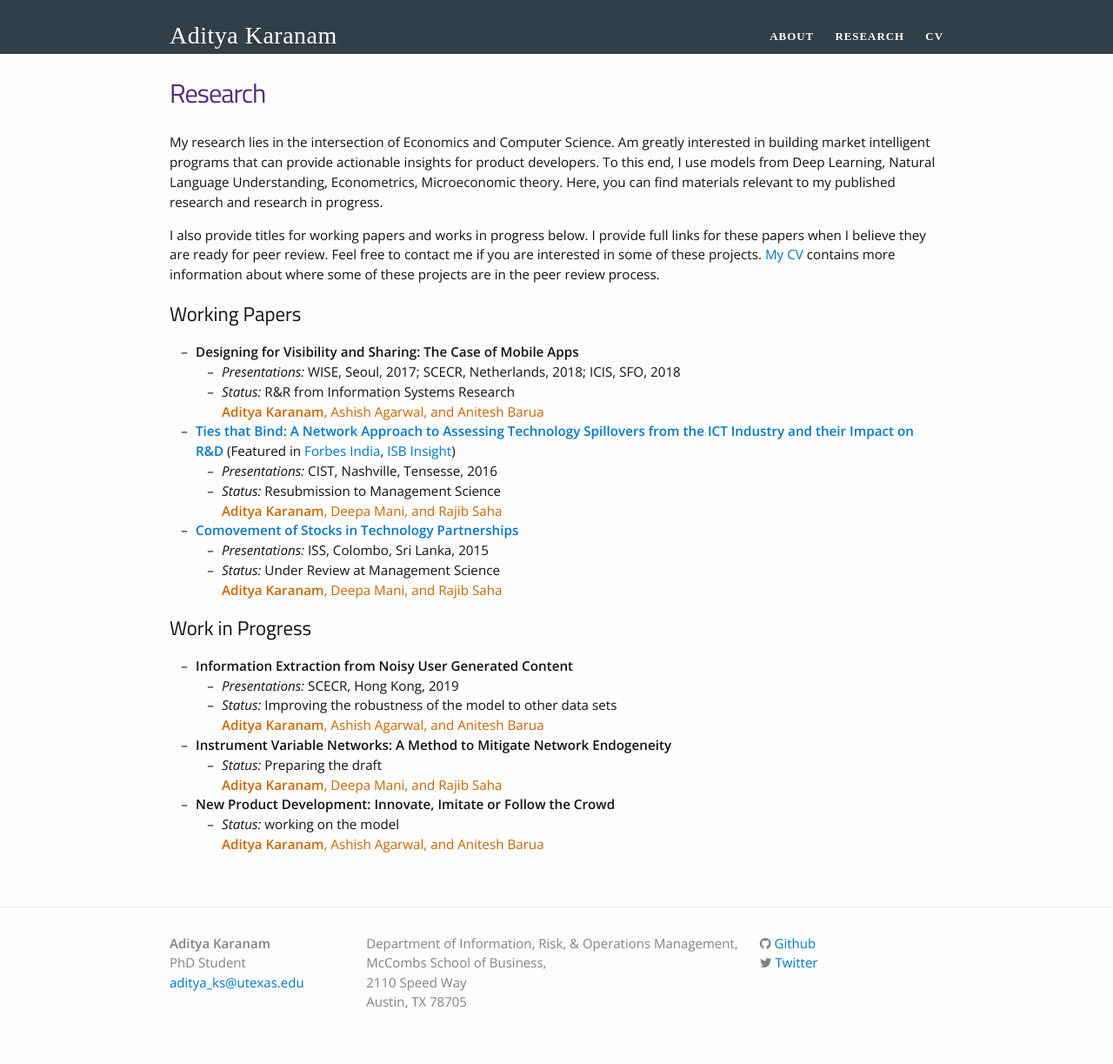
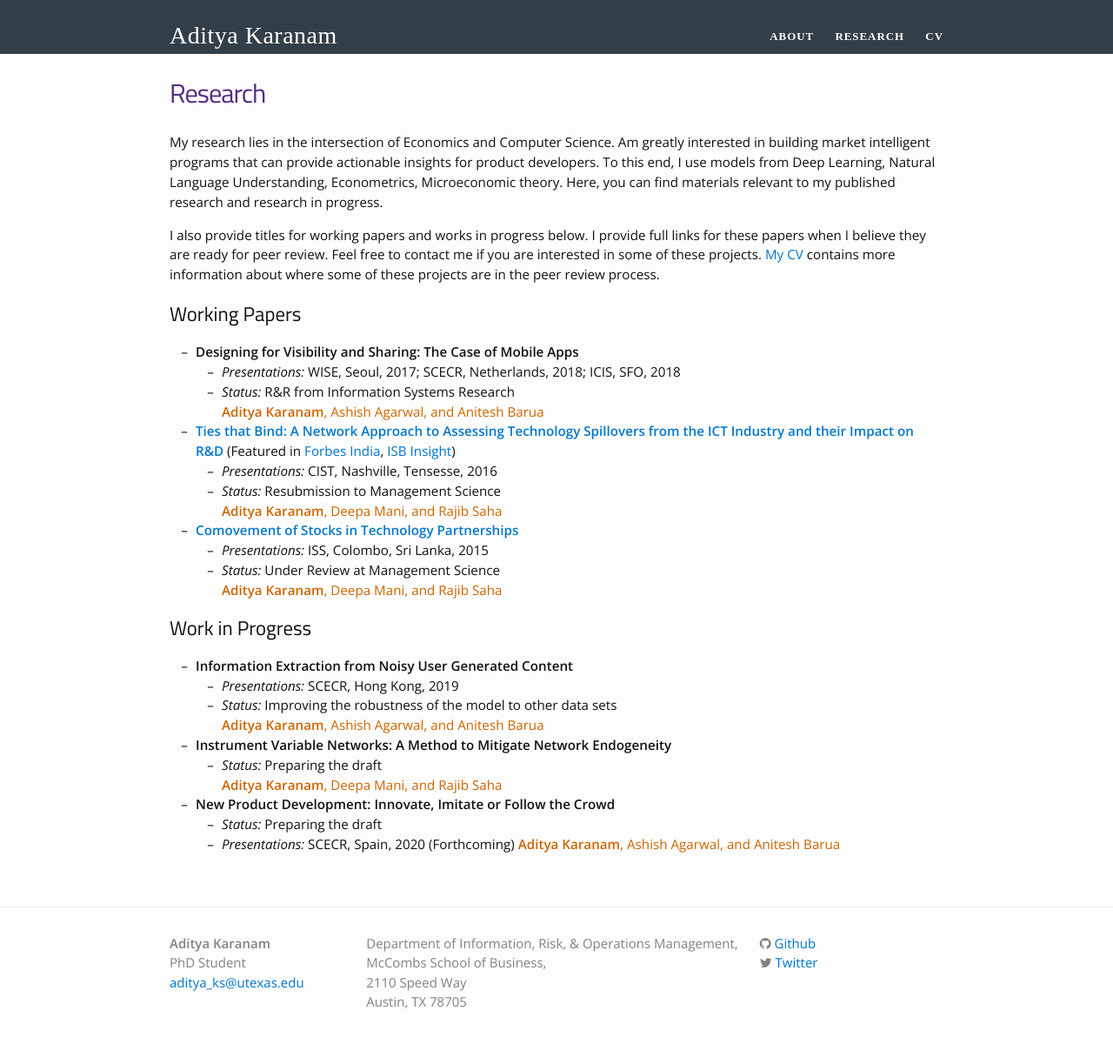
Before and after one commit to askaranam/askaranam.github.io, a Jekyll site: the page built from research.md, in a window 1280 px wide. Shown: the whole page at 87% size. Built offline with Jekyll 4.4.1, drawn with Linux system fonts in a browser that asks for light colours; nearby versions of some CDN libraries; some web fonts are replaced.

Commit message:
Update research.md

```diff
--- a/research.md
+++ b/research.md
@@ -45,7 +45,8 @@ I also provide titles for working papers and works in progress below. I provide
     <span style="color: rgb(204,102,0)"><b>Aditya Karanam</b>, Deepa Mani, and Rajib Saha</span>
 
 * **New Product Development: Innovate, Imitate or Follow the Crowd**
-    * *Status:* working on the model <br/>
+    * *Status:* Preparing the draft <br/>
+    * *Presentations:*  SCECR, Spain, 2020 (Forthcoming)
     <span style="color: rgb(204,102,0)"><b>Aditya Karanam</b>, Ashish Agarwal, and Anitesh Barua</span>
 
 
```
